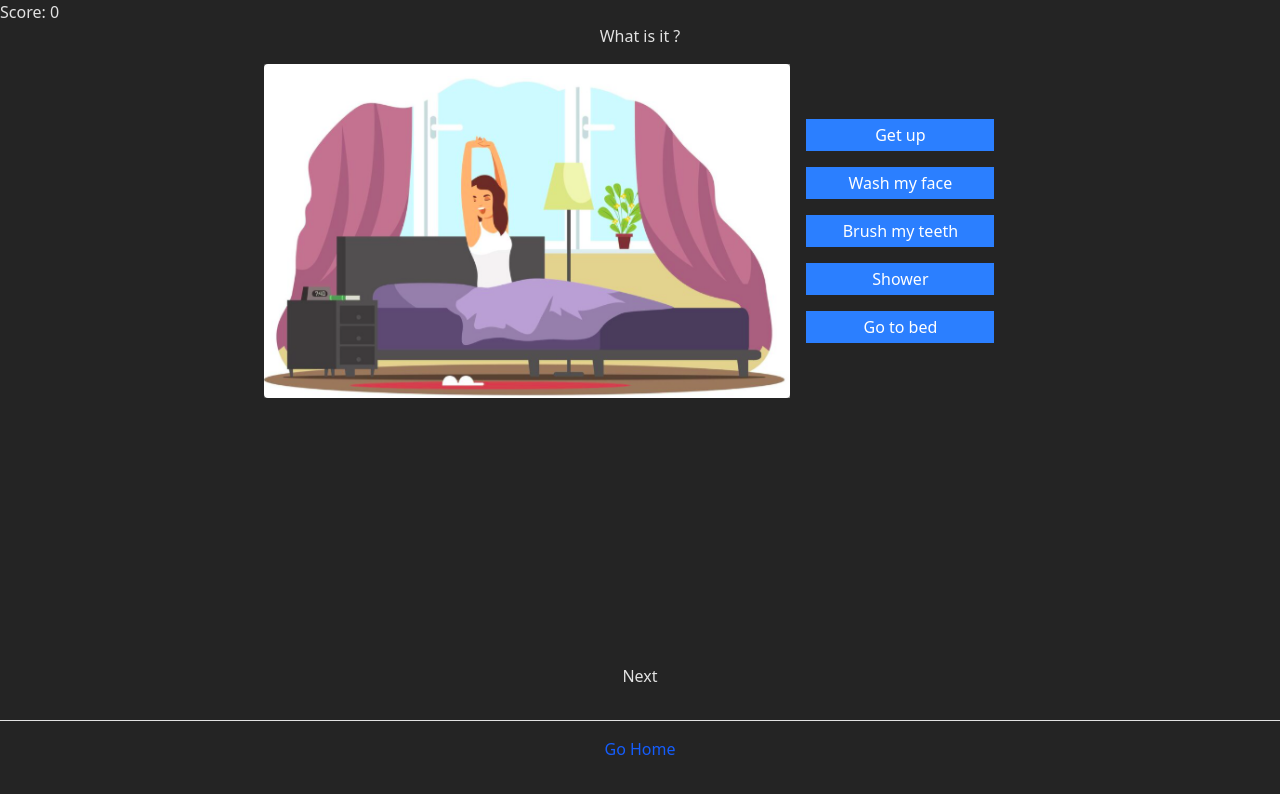
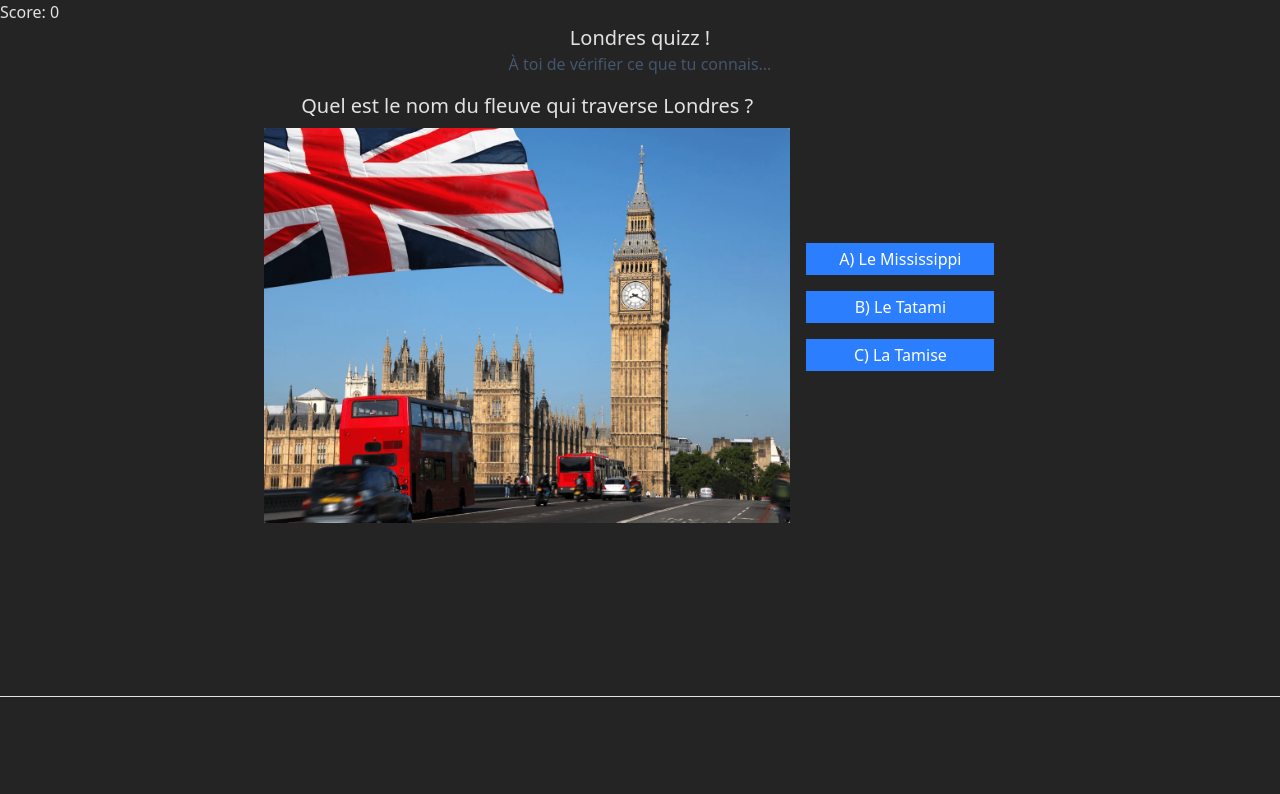
Before and after one commit to lostmart/learning-app-25, a React (Vite) app: page /mutiple in a window 1280 px wide. Shown: the top 794 px of the page. Built offline with nearby package versions, Linux system fonts and the light colour scheme.

Commit message:
new stuff

```diff
--- /dev/null
+++ b/public/lessons/london-quizz.json
@@ -0,0 +1,18 @@
+{
+	"title": "Londres quizz !",
+	"subtitle": "Tes connaissances sur Londres tout",
+	"description": "À toi de vérifier ce que tu connais...",
+	"questions": [
+		{
+			"id": 1,
+			"text": "Quel est le nom du fleuve qui traverse Londres ?",
+			"options": [
+				{ "letter": "a", "text": "Le Mississippi" },
+				{ "letter": "b", "text": "Le Tatami" },
+				{ "letter": "c", "text": "La Tamise" }
+			],
+			"correctAnswer": "c",
+			"note": "The River Thames"
+		}
+	]
+}
--- a/src/App.tsx
+++ b/src/App.tsx
@@ -8,6 +8,7 @@ import VideoPage from "./pages/VideoPage"
 import Final from "./pages/Final"
 import Presentation from "./pages/Presentation"
 import About from "./pages/About"
+import ReviewCards from "./pages/ReviewCards"
 
 const App = () => {
 	return (
@@ -22,12 +23,13 @@ const App = () => {
 					<Route path="/final" element={<Final />} />
 					<Route path="/presentation" element={<Presentation />} />
 					<Route path="/about" element={<About />} />
+					<Route path="/reviewCards" element={<ReviewCards />} />
 					<Route path="*" element={<Error />} />
 				</Routes>
 				<footer className="text-center p-4 border-t mt-8">
-					<Link to="/" className="text-blue-600 hover:underline">
+					{/* <Link to="/" className="text-blue-600 hover:underline">
 						Go Home
-					</Link>
+					</Link> */}
 				</footer>
 			</BrowserRouter>
 		</>
--- a/src/components/RenderOptions.tsx
+++ b/src/components/RenderOptions.tsx
@@ -1,21 +1,27 @@
-type renderOptProps = {
-	options: string[]
-	handleButtonClick: (opt: string) => void
+// Updated RenderOptions.tsx
+interface QuizOption {
+	letter: string
+	text: string
 }
 
-const RenderOptions = ({ options, handleButtonClick }: renderOptProps) => {
+type RenderOptProps = {
+	options: QuizOption[]
+	handleButtonClick: (optionLetter: string) => void
+}
+
+const RenderOptions = ({ options, handleButtonClick }: RenderOptProps) => {
 	return (
 		<>
 			{options.map((opt) => {
 				return (
 					<button
-						onClick={() => handleButtonClick(opt)}
-						key={opt}
+						onClick={() => handleButtonClick(opt.letter)}
+						key={opt.letter}
 						className="w-full p-1 mb-4 bg-blue-500 text-white cursor-pointer"
 						type="button"
 						style={{ maxWidth: "560px" }}
 					>
-						{opt}
+						{opt.letter.toUpperCase()}) {opt.text}
 					</button>
 				)
 			})}
--- a/src/pages/MutiplePage.tsx
+++ b/src/pages/MutiplePage.tsx
@@ -1,54 +1,137 @@
-import { useState } from "react"
-
-import { Link } from "react-router"
+// Updated MutiplePage.tsx
+import { useEffect, useState } from "react"
 import PointsHolder from "../components/PointsHolder"
 import ExerciseHeader from "../components/ExerciseHeader"
 import RenderOptions from "../components/RenderOptions"
 
-import dadImg from "../assets/get-up.png"
+import dadImg from "../assets/london.jpeg"
+
+// Add interfaces here or import from types file
+interface QuizOption {
+	letter: string
+	text: string
+}
+
+interface QuizQuestion {
+	id: number
+	text: string
+	options: QuizOption[]
+	correctAnswer: string
+	note?: string
+}
+
+interface QuizData {
+	title: string
+	subtitle: string
+	description: string
+	questions: QuizQuestion[]
+}
 
 const MutiplePage = () => {
-	// const navigate = useNavigate()
-	const options = [
-		"Get up",
-		"Wash my face",
-		"Brush my teeth",
-		"Shower",
-		"Go to bed",
-	]
-	const correctOpt = "Get up"
+	const [exerciseData, setExerciseData] = useState<QuizData | null>(null)
+	const [questionIndex, setQuestionIndex] = useState(0)
 	const [points, setPoints] = useState(0)
+	const [showFeedback, setShowFeedback] = useState(false)
+	const [feedbackMessage, setFeedbackMessage] = useState("")
 
-	const handleButtonClick = (option: string) => {
-		//console.log("running")
+	useEffect(() => {
+		fetch("lessons/london-quizz.json")
+			.then((response) => response.json())
+			.then((data) => {
+				console.log("Fetched data:", data)
+				setExerciseData(data)
+				setQuestionIndex(0)
+			})
+			.catch((error) => {
+				console.error("Error fetching data:", error)
+			})
+	}, [])
 
-		if (option === correctOpt) {
+	const handleButtonClick = (optionLetter: string) => {
+		if (!exerciseData) return
+
+		const currentQuestion = exerciseData.questions[questionIndex]
+
+		setShowFeedback(true)
+
+		if (optionLetter === currentQuestion.correctAnswer) {
 			setPoints((prevPoints) => prevPoints + 1)
+			setFeedbackMessage("Correct!")
+		} else {
+			setFeedbackMessage("Incorrect!")
 		}
-		// navigate("/fillIn")
+
+		setTimeout(() => {
+			setShowFeedback(false)
+			if (questionIndex < exerciseData.questions.length - 1) {
+				setQuestionIndex((prev) => prev + 1)
+			} else {
+				// Quiz finished - navigate somewhere or show results
+				console.log("Quiz finished!")
+			}
+		}, 1300)
 	}
+
+	// const handleNext = () => {
+	// 	if (!exerciseData) return
+
+	// 	if (questionIndex < exerciseData.questions.length - 1) {
+	// 		setQuestionIndex((prev) => prev + 1)
+	// 	} else {
+	// 		// Quiz finished - navigate somewhere or show results
+	// 		console.log("Quiz finished!")
+	// 	}
+	// }
+
+	if (!exerciseData) {
+		return <div>Loading...</div>
+	}
+
+	const currentQuestion = exerciseData.questions[questionIndex]
 
 	return (
 		<>
 			<PointsHolder score={points} />
 			<main style={{ minHeight: "80vh" }}>
-				<h2 className="text-center">What is it ?</h2>
+				<h2 className="text-center text-xl">{exerciseData.title}</h2>
+				<p className="text-center text-slate-600">{exerciseData.description}</p>
 				<div className="flex flex-col items-center p-2 max-w-3xl mx-auto relative md:flex-row md:gap-4">
 					<ExerciseHeader
+						titleText={currentQuestion.text}
 						className="mb-4 text-center md:w-[70%]"
 						imageUrl={dadImg}
 					/>
 					<div className="w-full md:w-[25%]">
 						<RenderOptions
-							options={options}
+							options={currentQuestion.options}
 							handleButtonClick={handleButtonClick}
 						/>
 					</div>
 				</div>
 			</main>
-			<Link to="/fillIn" className="block text-center">
+			{/* <button
+				onClick={handleNext}
+				className="block text-center cursor-pointer mx-auto mb-8 px-6 py-2 bg-blue-600 text-white rounded hover:bg-blue-700 transition"
+			>
 				Next
-			</Link>
+			</button> */}
+			{/* feedback modal */}
+			{showFeedback && (
+				<div className="fixed inset-0 bg-black/80 bg-opacity-50 flex items-center justify-center">
+					<div className="bg-slate-900 p-6 rounded shadow-lg max-w-md w-full">
+						<h3 className="text-xl font-semibold mb-4">Feedback</h3>
+						<p className="mb-4">
+							You selected:{" "}
+							{
+								currentQuestion.options.find(
+									(option) => option.letter === currentQuestion.correctAnswer
+								)?.text
+							}
+						</p>
+						<p>{feedbackMessage}</p>
+					</div>
+				</div>
+			)}
 		</>
 	)
 }
--- /dev/null
+++ b/src/pages/ReviewCards.tsx
@@ -0,0 +1,73 @@
+import { useState } from "react"
+
+const ReviewCards = () => {
+	const [isFlipped, setIsFlipped] = useState(false)
+
+	return (
+		<div className="min-h-screen bg-gradient-to-br from-purple-600 via-purple-700 to-purple-900 flex flex-col items-center justify-center p-4">
+			{/* Header */}
+			<div className="mb-8 bg-white rounded-full px-6 py-2 flex items-center gap-2 shadow-lg">
+				<span className="text-2xl">🎯</span>
+				<span className="font-semibold text-gray-800">Flashcards</span>
+			</div>
+
+			{/* Card Container */}
+			<div
+				className="relative w-full max-w-2xl h-96 cursor-pointer"
+				style={{ perspective: "1000px" }}
+				onClick={() => setIsFlipped(!isFlipped)}
+			>
+				{/* Card Inner (handles flip) */}
+				<div
+					className={`relative w-full h-full transition-transform duration-700 ${
+						isFlipped ? "[transform:rotateY(180deg)]" : ""
+					}`}
+					style={{ transformStyle: "preserve-3d" }}
+				>
+					{/* Front Face */}
+					<div
+						className="absolute w-full h-full bg-white rounded-3xl shadow-2xl p-8 flex flex-col items-center justify-center"
+						style={{ backfaceVisibility: "hidden" }}
+					>
+						<h2 className="text-2xl text-gray-800 mb-6 text-center">
+							"Do you like to play tennis?"
+						</h2>
+						<img
+							src="https://images.unsplash.com/photo-1554068865-24cecd4e34b8?w=500&h=300&fit=crop"
+							alt="Tennis players"
+							className="w-80 h-52 object-cover rounded-xl shadow-lg"
+						/>
+						<div className="mt-6 text-3xl text-gray-600">↻</div>
+					</div>
+
+					{/* Back Face */}
+					<div
+						className="absolute w-full h-full bg-white rounded-3xl shadow-2xl p-8 flex flex-col items-center justify-center"
+						style={{
+							backfaceVisibility: "hidden",
+							transform: "rotateY(180deg)",
+						}}
+					>
+						<h2 className="text-2xl text-gray-400 mb-8 text-center">
+							"Do you like to play tennis?"
+						</h2>
+						<p className="text-3xl text-gray-800 text-center">No, I don't.</p>
+						<div className="mt-12 text-3xl text-gray-600">↻</div>
+					</div>
+				</div>
+			</div>
+
+			{/* Bottom Buttons */}
+			<div className="flex gap-4 mt-8">
+				<button className="w-20 h-20 bg-white rounded-2xl shadow-lg flex items-center justify-center text-3xl text-gray-600 hover:bg-gray-50 transition-colors">
+					✕
+				</button>
+				<button className="w-20 h-20 bg-white rounded-2xl shadow-lg flex items-center justify-center text-3xl text-gray-600 hover:bg-gray-50 transition-colors">
+					✓
+				</button>
+			</div>
+		</div>
+	)
+}
+
+export default ReviewCards
```
Also changed, not shown: src/assets/london.jpeg (added).
